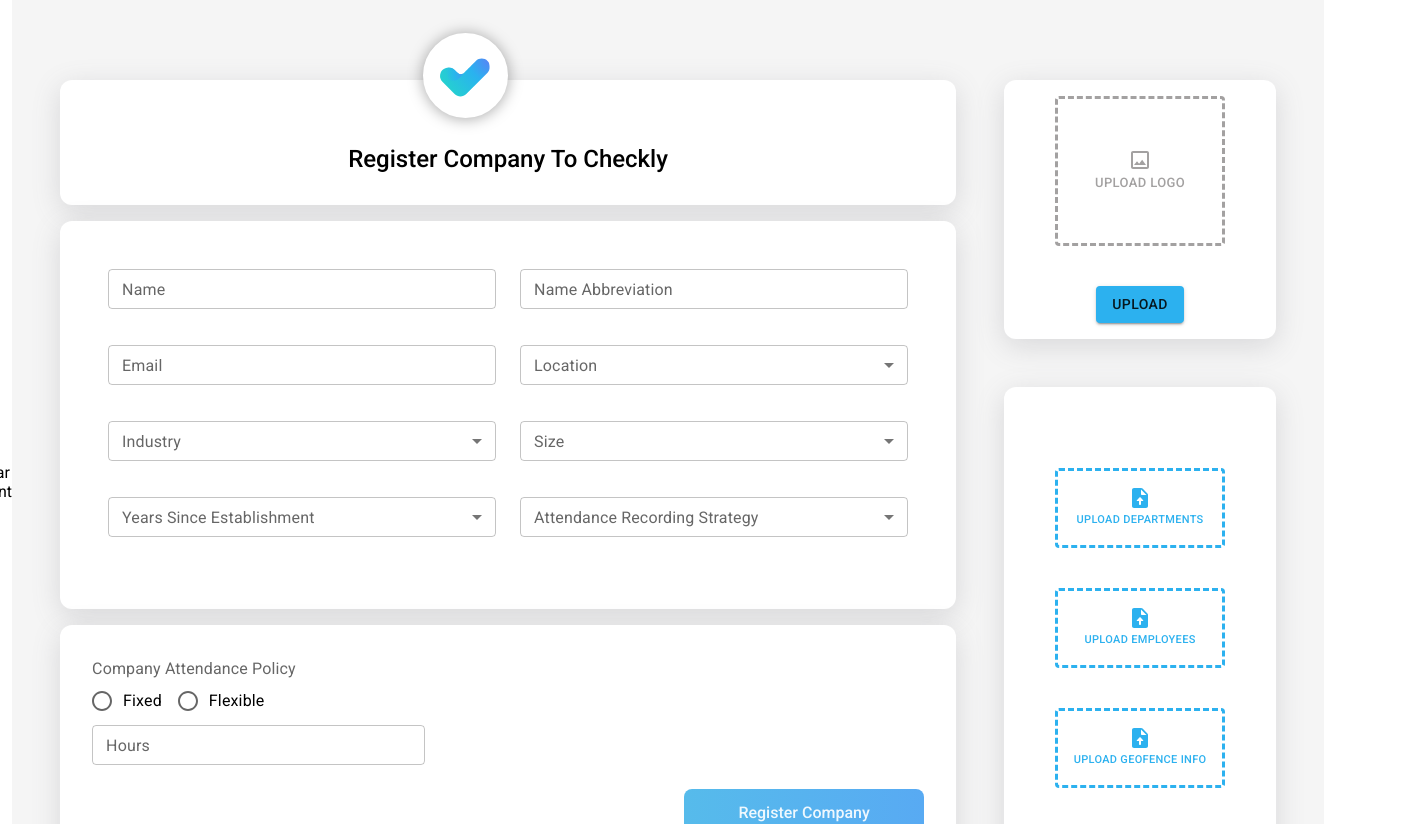
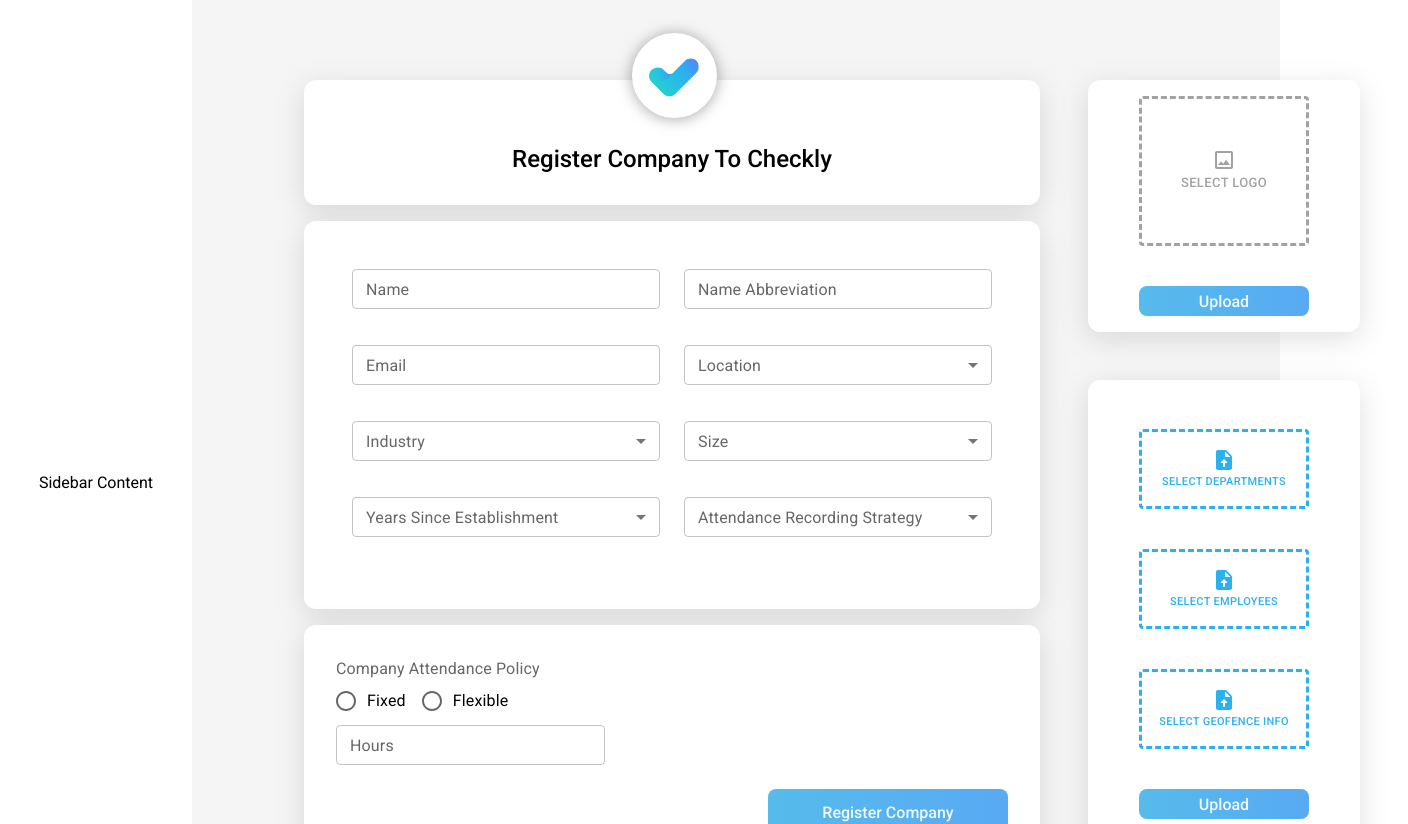
Before and after one commit to Checkly-App/checkly-website, a React (Create React App) app: page / in a window 1280 px wide. Shown: the top 824 px of the page, 1408 px wide, since content can reach past the window. Built offline with nearby package versions, Linux system fonts and the light colour scheme.

Commit message:
General Enhancements

```diff
--- a/src/App.css
+++ b/src/App.css
@@ -27,9 +27,9 @@
 } */
 
 
-.App-header {
+/* .App-header {
   min-height: 100vh;
   display: flex;
   align-items: center;
   justify-content: right;
-}
+} */
--- a/src/App.js
+++ b/src/App.js
@@ -1,49 +1,56 @@
 // import logo from './assets/images/logo.svg';
-import './App.css';
-import AddCompany from './pages/AddCompany';
-import { createTheme, ThemeProvider } from '@mui/material/styles'
-import styled from 'styled-components';
+import "./App.css";
+import AddCompany from "./pages/AddCompany";
+import { createTheme, ThemeProvider } from "@mui/material/styles";
+import styled from "styled-components";
 
 const theme = createTheme({
   palette: {
     primary: {
-      main: '#2CB1EF'
+      main: "#2CB1EF",
     },
     grey: {
-      main: '#A3A1A1',
-      secondary: '#A3A1A1',
-      disabled: '#A3A1A1',
-      hint: '#A3A1A1'
+      main: "#A3A1A1",
+      secondary: "#A3A1A1",
+      disabled: "#A3A1A1",
+      hint: "#A3A1A1",
     },
     error: {
-      main: '#F65786'
-    }
-  }
+      main: "#F65786",
+    },
+  },
 });
 
 const AppContainer = styled.div`
-  height: 100vh;
+  // height: 100vh;
   width: 100%;
   margin: 0;
   padding: 0;
-  display: grid;
-  grid-template-columns: 1fr 5fr;
-  grid-template-areas: 'bar main';
-  justify-items: stretch;
+  display: flex;
+  // grid-template-columns: 1fr 5fr;
+  // grid-template-areas: "bar main";
+  // justify-items: stretch;
+  // justify-content: center;
+`;
+const SideBar = styled.div`
+  // grid-area: bar;
+  display: flex;
+  width: 15%;
+  // height: 100%;
+  flex-direction: column;
   justify-content: center;
-`
-const SideBar = styled.div`
-  grid-area: bar;
-  display: flex;
   align-items: center;
   background-color: white;
-`
+`;
 const Content = styled.div`
-  grid-area: main;
-  display: subgrid;
+  // grid-area: main;
+  // display: subgrid;
   align-items: center;
-  background-color: #F5F5F5;
-`
+  width: 85%;
+  height: 100%;
+
+  background-color: #f5f5f5;
+`;
 
 function App() {
   return (
@@ -51,11 +58,10 @@ function App() {
       <AppContainer className="App">
         <SideBar> Sidebar Content</SideBar>
         <Content>
-          <AddCompany/>
+          <AddCompany />
         </Content>
-      </AppContainer >
+      </AppContainer>
     </ThemeProvider>
-
   );
 }
 
--- a/src/pages/AddCompany.js
+++ b/src/pages/AddCompany.js
@@ -6,7 +6,8 @@ import Upload from "../components/Forms/Upload";
 import PolicyRadioButtons from "../components/Forms/PrefrenceRadioButtons";
 import SelectField from "../components/Forms/SelectField";
 import RadioGroup from "@mui/material/RadioGroup";
-import { set, onValue } from "firebase/database"; //ref
+// import { set, onValue } from "firebase/database"; //ref
+import {getDatabase, ref as ref_database, set, onValue } from "firebase/database";
 import { database, auth, storage } from "../utilities/firebase";
 import { createUserWithEmailAndPassword } from "firebase/auth";
 import styled, { keyframes } from "styled-components";
@@ -26,9 +27,9 @@ import { ref, uploadBytesResumable } from "firebase/storage"; //ref
 
 // Main COntainer
 const SectionsWrapper = styled.div`
-  margin: 5em 0 5rem 3rem;
+  margin: 5em 5em 5em 7em;
   display: flex;
-  justify-content: center;
+  // justify-content: center;
   // width: 100%;
 `;
 
@@ -45,7 +46,7 @@ const Section = styled.div`
   grid-template-columns: 1fr 1fr;
   column-gap: 1.5em;
   row-gap: 0.75em;
-  width: 50em;
+  width: 40em;
   @media (max-width: 768px) {
     grid-template-columns: 1fr;
   }
@@ -90,7 +91,6 @@ const ContentWrapper = styled.div`
 `;
 const ButtonWrapper = styled.div`
   display: flex;
-
   justify-content: flex-end;
 `;
 
@@ -349,7 +349,6 @@ const AddCompany = () => {
     age: "",
     Policy: "",
     hours: "",
-    file: "",
   };
 
   const validationSchema = Yup.object({
@@ -366,17 +365,20 @@ const AddCompany = () => {
   });
 
   const addCompany = (company) => {
+
     createUserWithEmailAndPassword(auth, company.email, "123456")
       .then((result) => {
-        set(ref(database, "Company/" + result.user.uid), {
+        set(ref_database(database, "Company/" + result.user.uid), {
           name: company.name,
+          com_id: Math.ceil(Math.random() * (9999 - 1000) + 100),
+          geo_id: Math.ceil(Math.random() * (9999 - 1000) + 100),
           abbreviation: company.abbreviation,
           email: company.email,
           location: company.location,
-          size: company.size,
+          size: (company.size).substring(0, (company.size).indexOf(' ')),
           industry: company.industry,
-          age: company.age,
-          Policy: company.Policy,
+          age: (company.age).substring(0, (company.age).indexOf(' ')),
+          policy: company.Policy,
           working_hours: company.hours,
           attendance_strategy: company.preference,
         });
@@ -399,47 +401,20 @@ const AddCompany = () => {
   const uploadFiles = (file) => {
     //
     if (!file) return;
-    const sotrageRef = ref(storage, `files/${file.name}`);
+    const sotrageRef = ref(storage, `Companies/${file.name}`);
     const uploadTask = uploadBytesResumable(sotrageRef, file);
   };
 
   return (
     <div>
       <SectionsWrapper>
-        {/* <SidebarSection>
-
-          <form onSubmit={formHandler}>
-          <Stack direction="column" spacing={5} alignItems="center" >
-          <label htmlFor="contained-button-file">
-            <Box textAlign='center'>
-            <Input accept="image/*" id="contained-button-file" type="file" />
-              <Button type="submit" color="grey" variant="contained" component="span" variant="outlined" style={{
-                maxWidth: "170px",
-                maxHeight: "150px",
-                minWidth: "170px",
-                minHeight: "150px",
-                border: 'dashed',
-                fontSize: '13px'
-                }}>
-            <Stack direction="column" spacing={5} alignItems="center" >
-            <InsertPhotoOutlinedIcon/> Upload Logo </Stack>
-            </Button>
-            </Box>
-            </label>
-            <Button type="submit" variant="contained">Upload</Button>
-            </Stack>
-          </form>
-
-
-
-  </SidebarSection> */}
 
         <Formik
           initialValues={{ ...initialValues }}
           validationSchema={validationSchema}
           onSubmit={(values) => {
             console.log(values);
-            // addCompany(values);
+            addCompany(values);
             alert(JSON.stringify(values, null, 2));
           }}
         >
@@ -449,10 +424,10 @@ const AddCompany = () => {
 
               <Section2>
                 <ButtonCircle2
-                  style={{ zIndex: 1, marginTop: -90, marginLeft: 355 }} //Relative instead of absloute
+                  style={{ zIndex: 1, marginTop: -90, marginLeft: 320 }}
                 ></ButtonCircle2>
                 <Avatar
-                  style={{ zIndex: 1, marginTop: -108, marginLeft: 372 }}
+                  style={{ zIndex: 1, marginTop: -108, marginLeft: 337 }}
                   background-color="white"
                   alt="R"
                   src={logo}
@@ -555,14 +530,14 @@ const AddCompany = () => {
                       }}
                     >
                       <Stack direction="column" spacing={5} alignItems="center">
-                        <InsertPhotoOutlinedIcon /> Upload Logo{" "}
+                        <InsertPhotoOutlinedIcon /> Select Logo{" "}
                       </Stack>
                     </Button>
                   </Box>
                 </label>
-                <Button type="submit" variant="contained">
+                <SButton style={{maxWidth: '170px', maxHeight: "30px" }} type="submit">
                   Upload
-                </Button>
+                </SButton>
               </Stack>
             </form>
           </SidebarSection1>
@@ -595,7 +570,7 @@ const AddCompany = () => {
                     }}
                   >
                     <Stack direction="column" spacing={5} alignItems="center">
-                      <UploadFileRoundedIcon /> Upload departments{" "}
+                      <UploadFileRoundedIcon /> Select departments{" "}
                     </Stack>
                   </Button>
                 </label>
@@ -623,7 +598,7 @@ const AddCompany = () => {
                     }}
                   >
                     <Stack direction="column" spacing={5} alignItems="center">
-                      <UploadFileRoundedIcon /> Upload Employees{" "}
+                      <UploadFileRoundedIcon /> Select Employees{" "}
                     </Stack>
                   </Button>
                 </label>
@@ -650,11 +625,14 @@ const AddCompany = () => {
                     }}
                   >
                     <Stack direction="column" spacing={5} alignItems="center">
-                      <UploadFileRoundedIcon /> Upload Geofence Info{" "}
+                      <UploadFileRoundedIcon /> Select Geofence Info{" "}
                     </Stack>
                   </Button>
                 </label>
               </Box>
+              <SButton style={{maxWidth: '170px', maxHeight: "30px" }} type="submit">
+                  Upload
+                </SButton>
             </Stack>
           </SidebarSection2>
         </SidebarSectionsWrapper>
```
